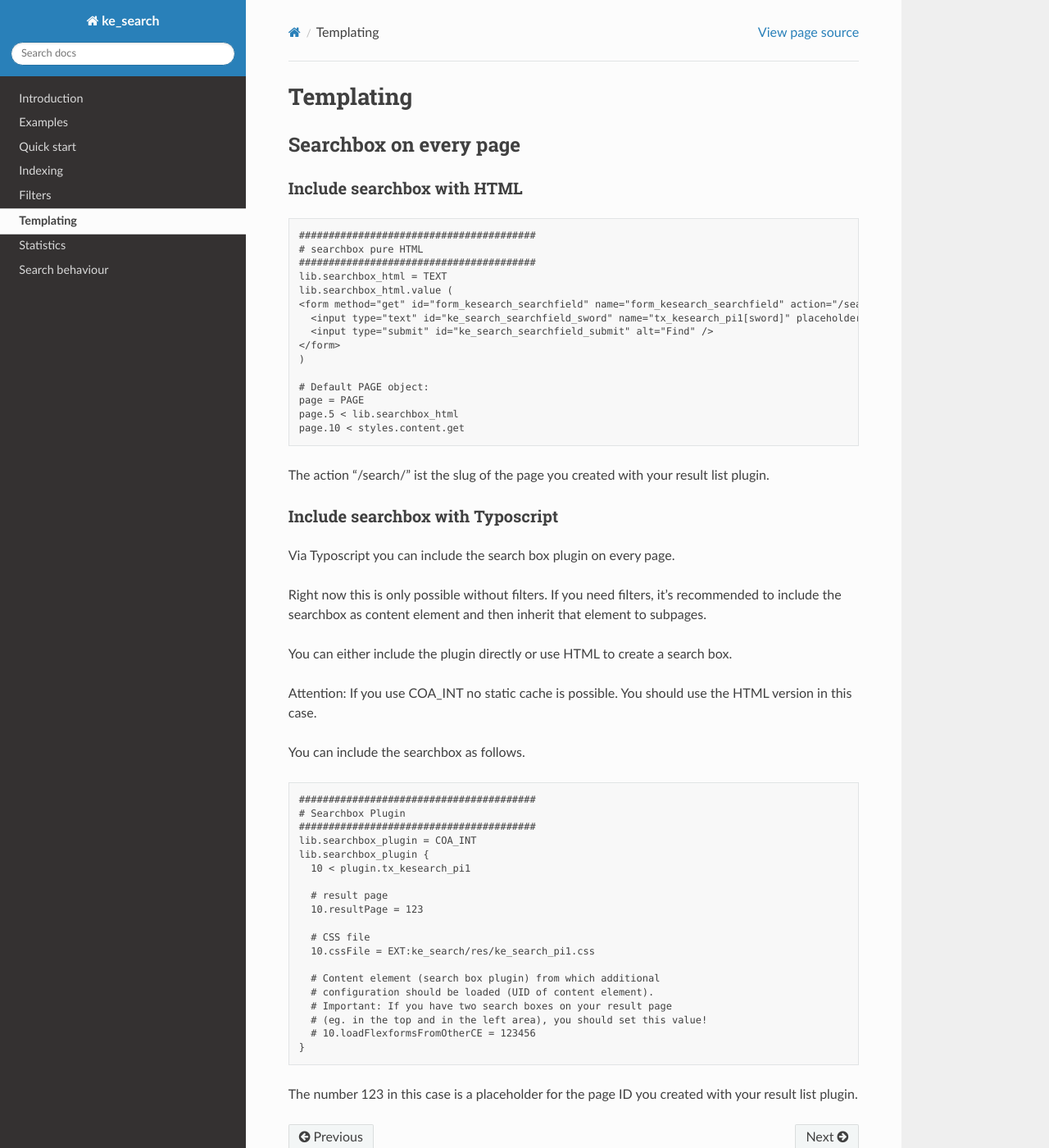
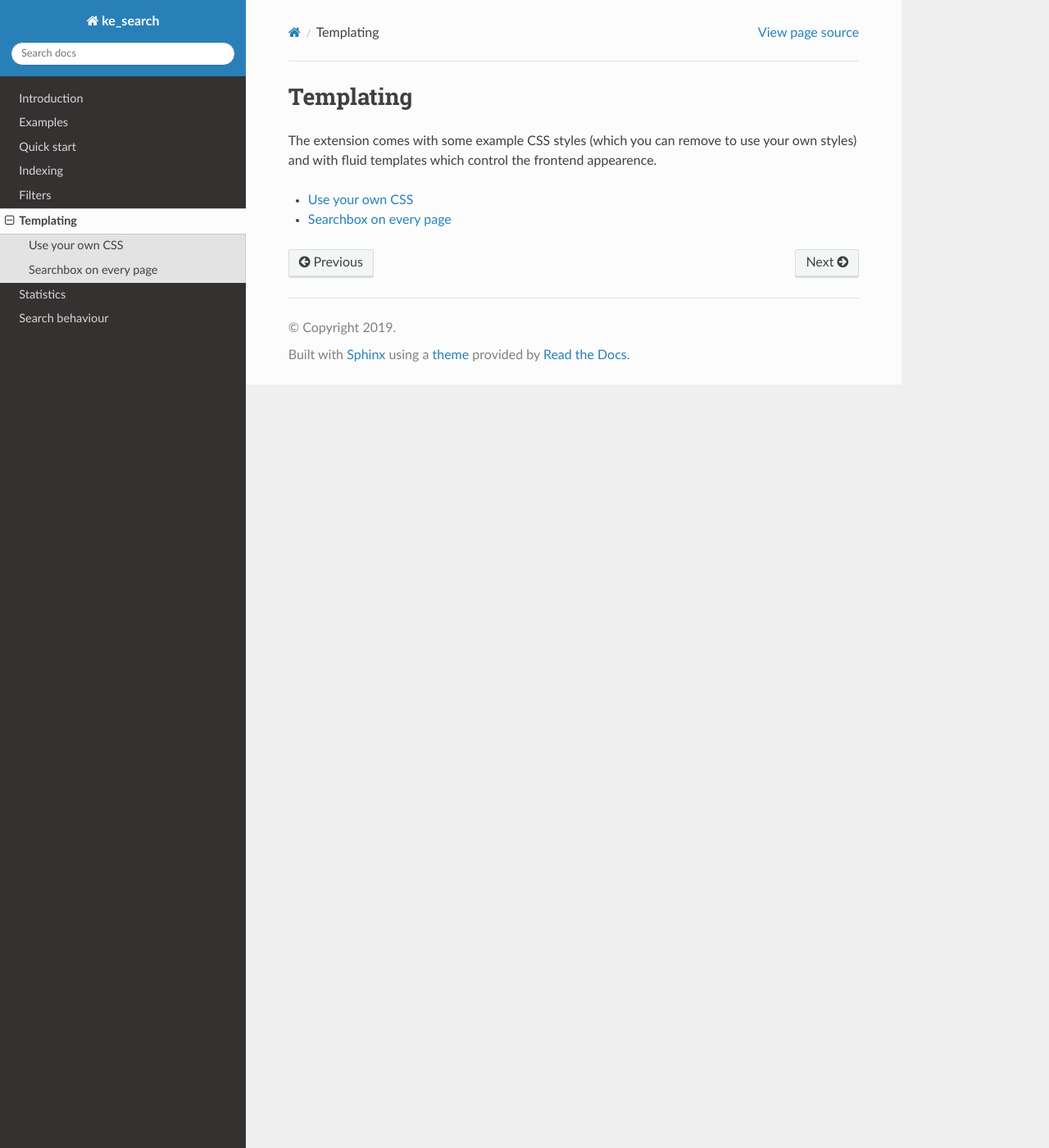
Before and after one commit to teaminmedias-pluswerk/ke_search, a Sphinx documentation site: the page built from Documentation/Templating/Index.rst, in a window 1280 px wide and 1400 px high. Shown: the whole window at 82% size. Built offline with Sphinx 7.4.7 and the Read the Docs theme 2.0.0, drawn with Linux system fonts in a browser that asks for light colours.

Commit message:
[TASK] add more documentation about templating

```diff
--- a/Documentation/Templating/Index.rst
+++ b/Documentation/Templating/Index.rst
@@ -8,66 +8,13 @@
 Templating
 ==========
 
-Searchbox on every page
------------------------
+The extension comes with some example CSS styles (which you can remove to use your own styles) and with fluid templates
+which control the frontend appearence.
 
-Include searchbox with HTML
-...........................
+.. toctree::
+	:maxdepth: 3
+	:titlesonly:
+	:glob:
 
-
-.. code-block:: none
-
-	########################################
-	# searchbox pure HTML
-	########################################
-	lib.searchbox_html = TEXT
-	lib.searchbox_html.value (
-	<form method="get" id="form_kesearch_searchfield" name="form_kesearch_searchfield" action="/search/">
-	  <input type="text" id="ke_search_searchfield_sword" name="tx_kesearch_pi1[sword]" placeholder="Your search phrase" />
-	  <input type="submit" id="ke_search_searchfield_submit" alt="Find" />
-	</form>
-	)
-
-	# Default PAGE object:
-	page = PAGE
-	page.5 < lib.searchbox_html
-	page.10 < styles.content.get
-
-The action "/search/" ist the slug of the page you created with your result list plugin.
-
-Include searchbox with Typoscript
-.................................
-
-Via Typoscript you can include the search box plugin on every page.
-
-Right now this is only possible without filters. If you need filters, it's recommended to include the searchbox as content element and then inherit that element to subpages.
-
-You can either include the plugin directly or use HTML to create a search box.
-
-Attention: If you use COA_INT no static cache is possible. You should use the HTML version in this case.
-
-You can include the searchbox as follows.
-
-.. code-block:: none
-
-	########################################
-	# Searchbox Plugin
-	########################################
-	lib.searchbox_plugin = COA_INT
-	lib.searchbox_plugin {
-	  10 < plugin.tx_kesearch_pi1
-
-	  # result page
-	  10.resultPage = 123
-
-	  # CSS file
-	  10.cssFile = EXT:ke_search/res/ke_search_pi1.css
-
-	  # Content element (search box plugin) from which additional
-	  # configuration should be loaded (UID of content element).
-	  # Important: If you have two search boxes on your result page
-	  # (eg. in the top and in the left area), you should set this value!
-	  # 10.loadFlexformsFromOtherCE = 123456
-	}
-
-The number 123 in this case is a placeholder for the page ID you created with your result list plugin.
+	Css
+	Searchbox
```
Also changed, not shown: Documentation/Templating/Css.rst (added, +14 -0 lines), Documentation/Templating/Searchbox.rst (added, +70 -0 lines), Documentation/Images/Templating/templating-css-file.png (added).
